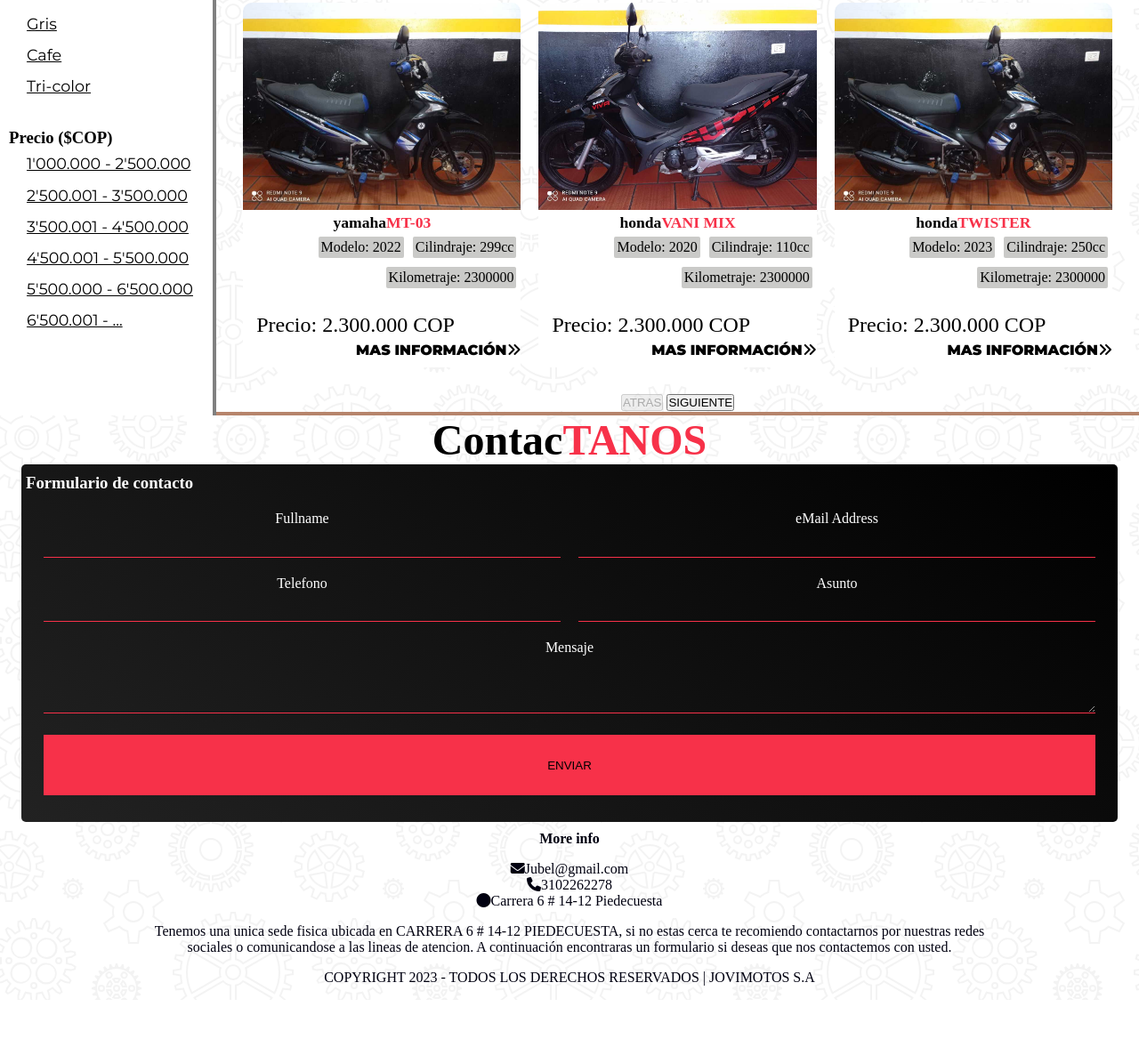
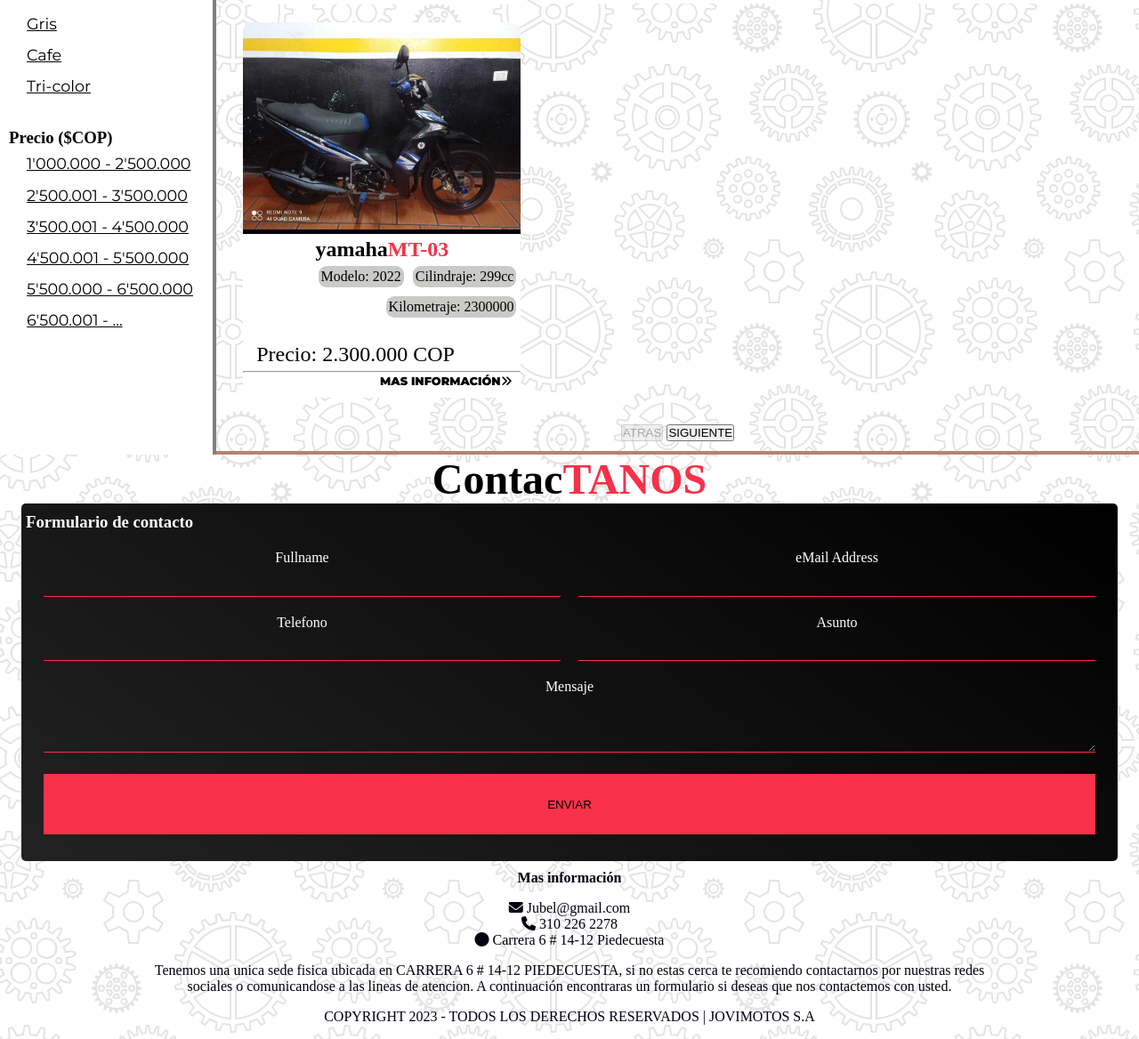
Before and after one commit to haderCabreraa/webPageJOVIMOTOS, a plain HTML site: page toSalePage.html in a window 1280 px wide. Shown: the part 628-1796 px from the top of the page at 89% size. Before the commit the page ends 1752 px from the top, so only its background shows below. Drawn offline with Linux system fonts and the light colour scheme.

Commit message:
Modificar tarjetas motos TosalePage

```diff
--- a/ACTIVIDADES PREVISTAS PARA JS.txt
+++ b/ACTIVIDADES PREVISTAS PARA JS.txt
@@ -8,5 +8,5 @@
 	>>REALIZAR PAGINADO DE TARJETAS EN SEGUNDA PAGINA WEB
 		REALIZADA
 	>>PONER A FUNCIONAR EL FILTRO DE BUSQUEDA DESPUES DE GESTIONAR LAS TARJETAS.
-
+	>>TOMAR INFORMACION DE EL FORMULARIO DE 'CONTACTANOS'
 	>>MENU HAMBUERGUESA PENDTE...
--- a/styles.css
+++ b/styles.css
@@ -10,7 +10,7 @@
 }
 a{
     font-family: 'Montserrat', sans-serif;
-    font-size: 0.7rem;
+    font-size: 0.9rem;
     text-decoration: none;
     color: black;
 
--- a/toSalePage.css
+++ b/toSalePage.css
@@ -60,9 +60,9 @@
     .nav-main ul li a:hover {
         border-bottom: 4px solid #b6846b;
     }
-    a{
+ a{
     font-family: 'Montserrat', sans-serif;
-    font-size: 0.7rem;
+    font-size: 0.9rem;
     text-decoration: none;
     color: black;
     }
@@ -99,6 +99,7 @@
     grid-template-rows: 20px auto 20px;
     height: 100%;
     text-align: center;
+    padding: 10px 0 ;
 }
 #contenedorNav{
     grid-row: 2 / 3;
@@ -128,6 +129,7 @@
     padding-bottom: 10px;
     background-color: #fff;
     text-align: right;
+
 }
 .newsCards > div:hover {
     box-shadow: 0px 10px 30px 2px #000010 ;
@@ -137,11 +139,13 @@
     width: 100%;
     border-top-right-radius: 10px;
     border-top-left-radius: 10px;
+    border-bottom: 5px solid #000010;
 }
 
 .newsCards h3{
     text-align: center;
-    font-size: 1.1rem;
+    font-size: 1.5rem;
+
 }
 .newsCards p {
     text-align: justify;
@@ -150,9 +154,10 @@
 }
 .newsCards a {
 text-transform: uppercase;
-font-size: 1.0rem;
+font-size: 0.8rem;
 font-weight: bold;
 text-align: right;
+padding-right: 10px;
 }
     .newsCards a:hover {
         text-decoration: underline;
@@ -160,7 +165,7 @@
 
 .newsCards ul li{
     background-color: #cacac8;
-    border-radius: 2px;
+    border-radius: 9px;
     padding: 3px;
     margin: 5px;
     display: inline-block;
--- a/toSalePage.html
+++ b/toSalePage.html
@@ -122,11 +122,11 @@
                     </form>
                 </div>
                 <div class="info-footer">
-                    <h4>More info</h4>
+                    <h4>Mas información</h4>
                     <ul>
-                        <li><i class="fas fa-envelope"></i>Jubel@gmail.com</li>
-                        <li><i class="fas fa-phone"></i>3102262278</li>
-                        <li><i class="fas fa-circle"></i>Carrera 6 # 14-12 Piedecuesta</li>
+                        <li><i class="fas fa-envelope"></i> Jubel@gmail.com</li>
+                        <li><i class="fas fa-phone"></i> 310 226 2278</li>
+                        <li><i class="fas fa-circle"></i> Carrera 6 # 14-12 Piedecuesta</li>
                     </ul>
                     <p>Tenemos una unica sede fisica ubicada en CARRERA 6 # 14-12 PIEDECUESTA, si no estas cerca te recomiendo contactarnos por nuestras redes sociales o comunicandose a las lineas de atencion. A continuación encontraras un formulario si deseas que nos contactemos con usted.</p>
                     <p>COPYRIGHT 2023 - TODOS LOS DERECHOS RESERVADOS | JOVIMOTOS S.A </p>
--- a/toSalePage.js
+++ b/toSalePage.js
@@ -100,7 +100,7 @@
             const botonSiguienteDOM = document.querySelector(".siguiente");
             const botonAtrasDOM1 = document.querySelector(".atras1");
             const botonSiguienteDOM1 = document.querySelector(".siguiente1");
-            const elementosPorPagina = 6;
+            const elementosPorPagina = 4;
             let paginaActual = 1;
 
                 //recorrer MARCAS
@@ -173,7 +173,7 @@
                     // Crear un artículo para cada elemento que se encuentre en la página actual
                     for (k = 0; k < rebanadaDatos.length; k++){
                         const div = document.createElement("div");
-                        div.innerHTML = `<div><img src="${rebanadaDatos[k][4]}"alt="cards"><h3>${datosMarca[k]}<span>${rebanadaDatos[k][2]}</span></h3><ul><li>Modelo: ${datos[k][1]}</li><li>Cilindraje: ${rebanadaDatos[k][3]}cc</li><li>Kilometraje: ${rebanadaDatos[k][5]}</li></ul><br><p>Precio: ${rebanadaDatos[k][5].toLocaleString('es-ES')} COP</p><a href="#">Mas información<i class="fas fa-angle-double-right"></i></a></div>`;
+                        div.innerHTML = `<div><img src="${rebanadaDatos[k][4]}"alt="cards"><h3>${datosMarca[k]}<span>${rebanadaDatos[k][2]}</span></h3><ul><li>Modelo: ${datos[k][1]}</li><li>Cilindraje: ${rebanadaDatos[k][3]}cc</li><li>Kilometraje: ${rebanadaDatos[k][5]}</li></ul><br><p>Precio: ${rebanadaDatos[k][5].toLocaleString('es-ES')} COP</p><hr><a href="#">Mas información<i class="fas fa-angle-double-right"></i></a></div>`;
                         element.appendChild(div);
                     }
                 }
```
